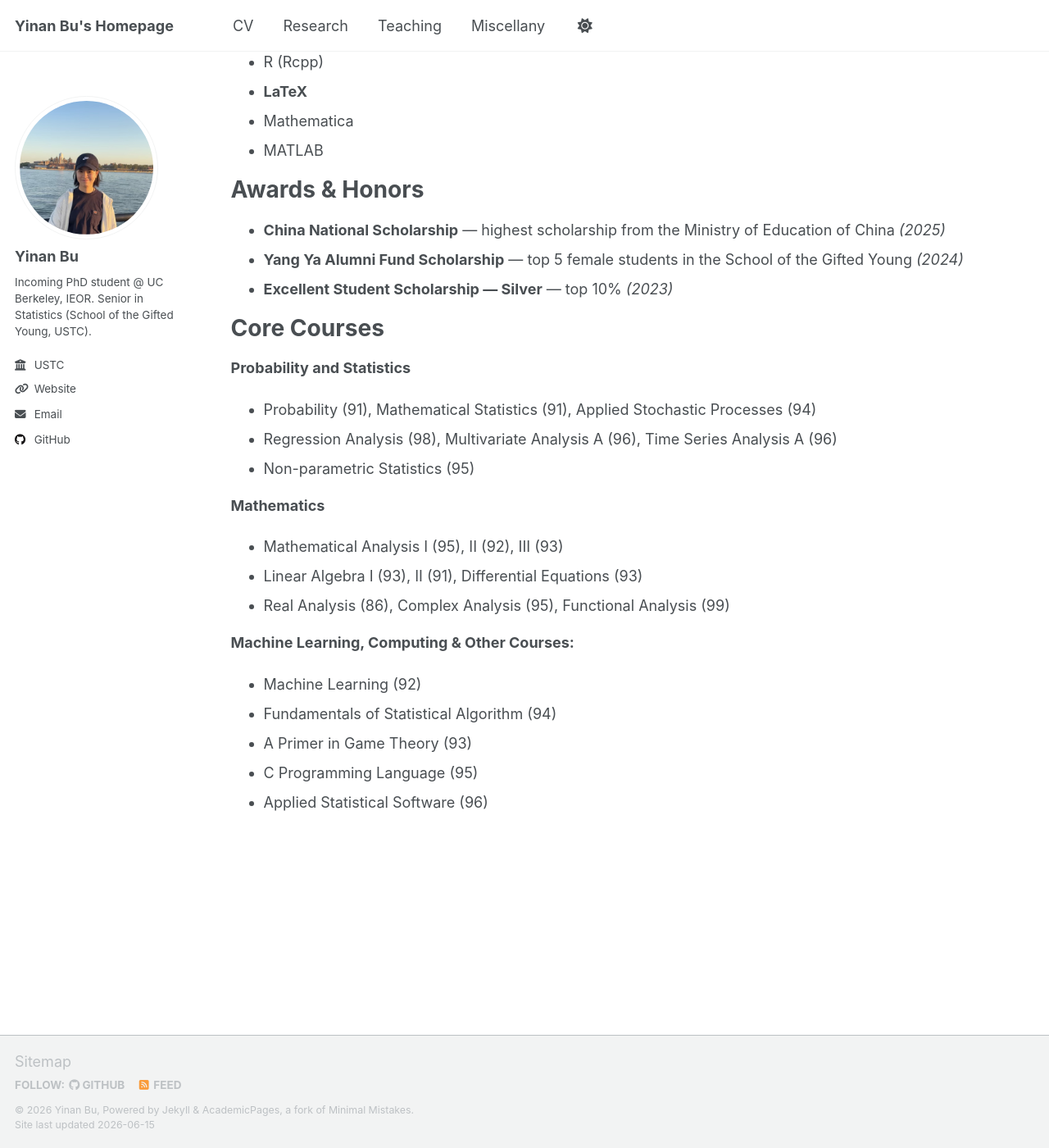
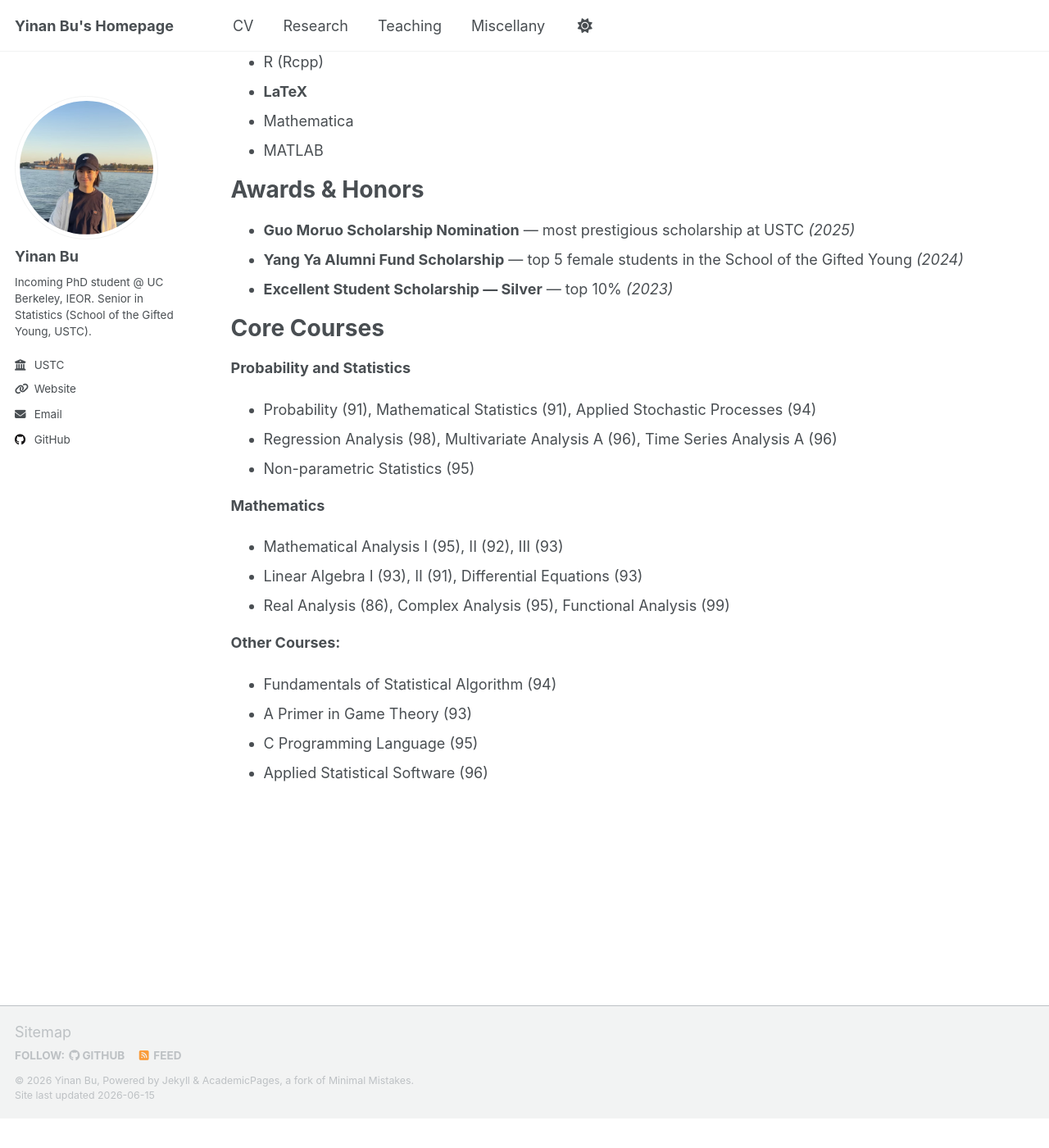
Before and after one commit to yinanbu/yinanbu.github.io, a Jekyll site: the page built from _pages/cv.md, in a window 1280 px wide and 1400 px high, scrolled down 667 px. Shown: the whole window at 82% size. Built offline with Jekyll 4.4.1, drawn with Linux system fonts in a browser that asks for light colours; a script that is not in the unit is left out; after the commit the page ends 2031 px from its top, so only the background shows below that.

Commit message:
Update cv.md

```diff
--- a/_pages/cv.md
+++ b/_pages/cv.md
@@ -34,7 +34,7 @@ Skills
 
 Awards & Honors
 ======
-* **China National Scholarship** — highest scholarship from the Ministry of Education of China *(2025)*
+* **Guo Moruo Scholarship Nomination** — most prestigious scholarship at USTC *(2025)*
 * **Yang Ya Alumni Fund Scholarship** — top 5 female students in the School of the Gifted Young *(2024)*
 * **Excellent Student Scholarship — Silver** — top 10% *(2023)*
 
@@ -51,8 +51,7 @@ Core Courses
 * Linear Algebra I (93), II (91), Differential Equations (93)
 * Real Analysis (86), Complex Analysis (95), Functional Analysis (99)
 
-**Machine Learning, Computing & Other Courses:**
-* Machine Learning (92)
+**Other Courses:**
 * Fundamentals of Statistical Algorithm (94)
 * A Primer in Game Theory (93)
 * C Programming Language (95)
```
